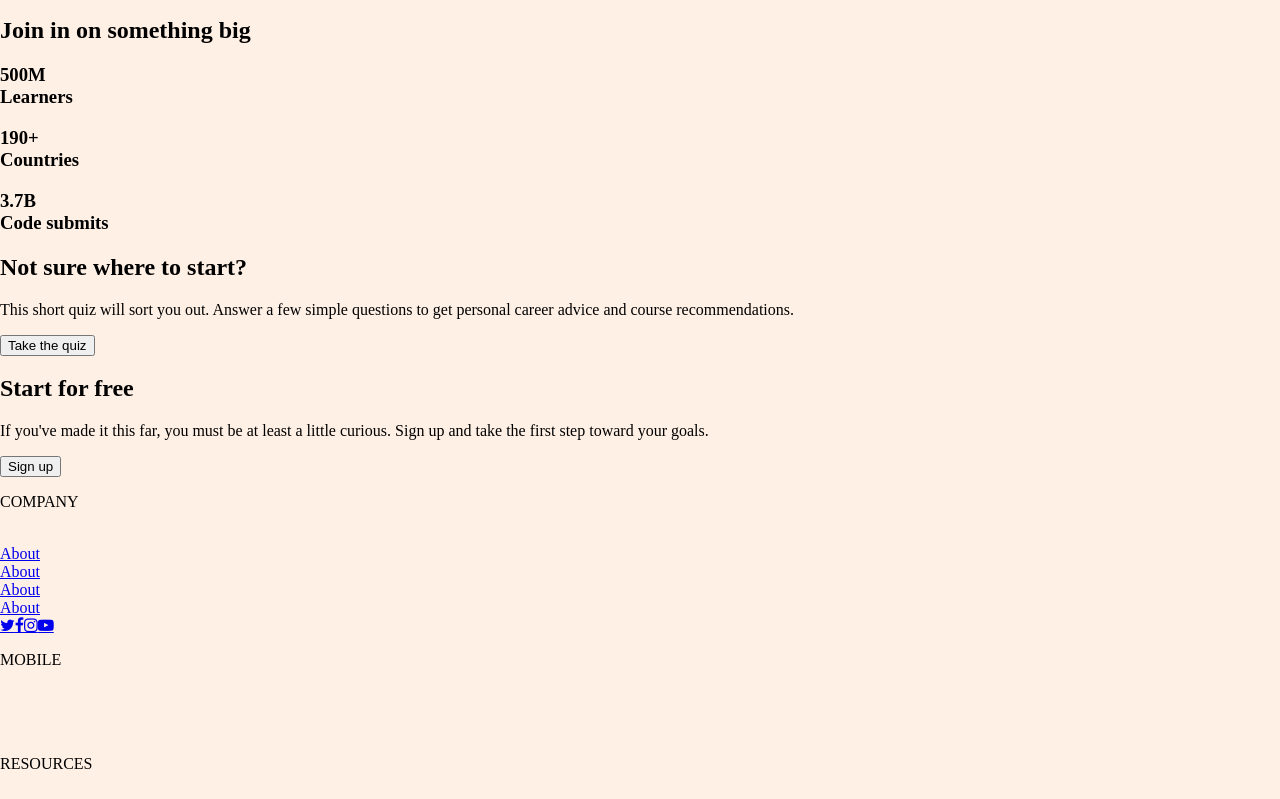
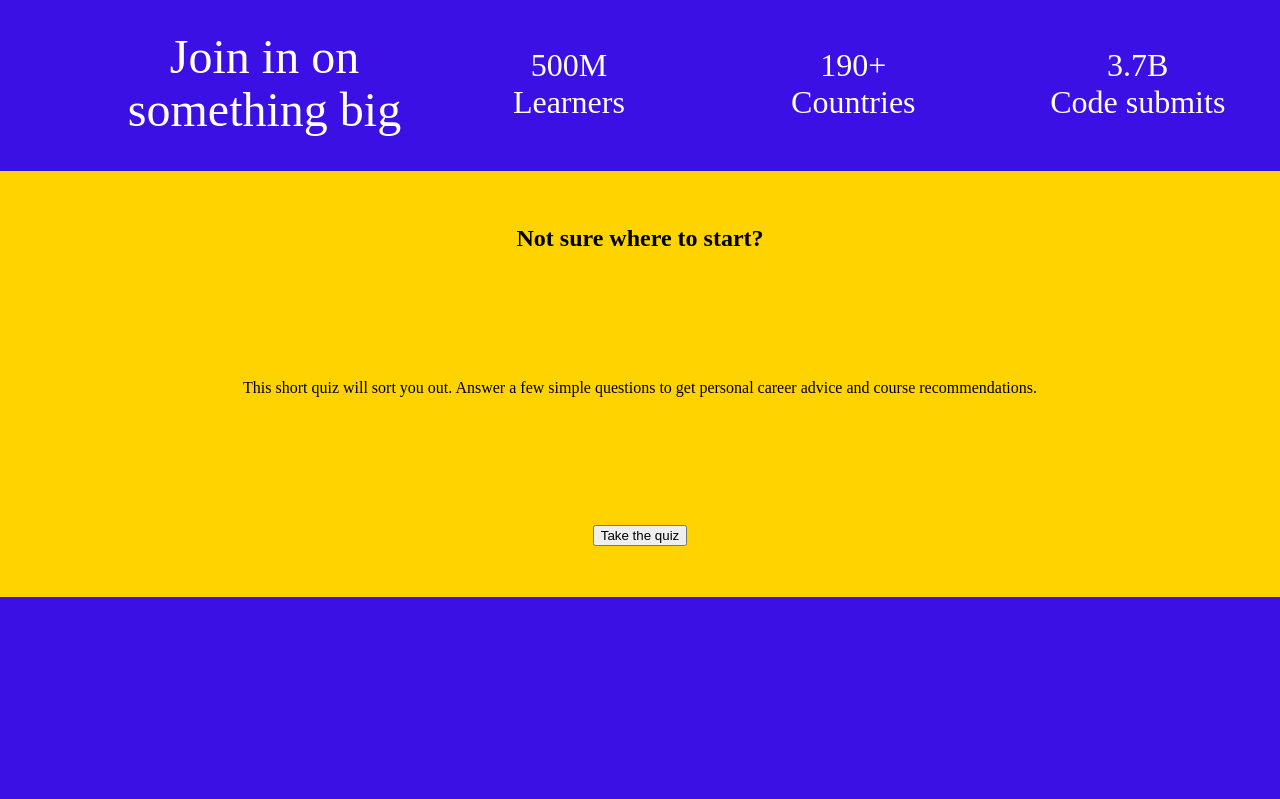
Before and after one commit to Lynn-K-A/HYF-Module-HTMLCSSGIT, a plain HTML site: page week2/codeacademy-clone.html in a window 1280 px wide. Shown: the part 927-1726 px from the top of the page. Drawn offline with Linux system fonts and the light colour scheme.

Commit message:
added more html and css

```diff
--- a/week2/codeacademy-clone.html
+++ b/week2/codeacademy-clone.html
@@ -9,7 +9,6 @@
     <link rel="stylesheet" href="https://cdnjs.cloudflare.com/ajax/libs/font-awesome/4.7.0/css/font-awesome.min.css">
 </head>
 <body>
-
     <nav>
         <ul class="nav-list">
             <li class="logo">
@@ -127,21 +126,22 @@
 </section>
 <section class="section2">
     <div class="s-p1">
-        <h2>Join in on something big</h2>
-        <h3>500M <br>Learners</h3>
-        <h3>190+ <br>Countries</h3>
-        <h3>3.7B <br>Code submits</h3>
+        <div class="s-p1-h2">Join in on something big</div>
+        <div class="s-p1-h3">500M <br>Learners</div>
+        <div class="s-p1-h3">190+ <br>Countries</div>
+        <div class="s-p1-h3">3.7B <br>Code submits</div>
     </div>
     <div class="s-p2">
-    <h2>Not sure where to start?</h2>
+    <div class="s-p2-txt"><h2>Not sure where to start?</h2>
     <p>This short quiz will sort you out. Answer a few simple questions to get personal career advice and course recommendations.</p>
     <button class="button2">Take the quiz</button>
+    <div class="s-p2-img"><img src="" alt=""></div>
     </div>
 </section>
 <section class="section3">
-    <div class="s-img1"></div>
-    <div class="s-img2"></div>
-    <div>
+    <div class="s-img1"><img src="" alt=""></div>
+    <div class="s-img2"><img src="" alt=""></div>
+    <div s-3-txt>
         <h1>Start for free</h1>
         <p>If you've made it this far, you must be at least a little curious. Sign up and take the first step toward your goals.</p>
         <button class="button3">Sign up</button>
@@ -158,7 +158,6 @@
             <a href="#">About</a><br>
             <a href="#" class="fa fa-twitter"></a><a href="#" class="fa fa-facebook"></a><a href="#" class="fa fa-instagram"></a><a href="#" class="fa fa-youtube-play"></a>
         </div>
-    </div>
         <div class="fo1-2">
         <p>MOBILE</p><br>
         <a href="#"><img></a><br>
@@ -195,6 +194,8 @@
             <p>ENTERPRISE PLANS</p><br>
             <a href="#">For Business</a>
         </div>
+        </div>
+        <hr>
     <div class="fo2">
         <p>COURSE CATALOG</p>
         <div class="fo2-1">
@@ -229,6 +230,7 @@
             <a href="#">Kotlin</a>
         </div>
     </div>
+    <hr>
     <div class="fo3">
         <a href="#">Privacy Policy</a>
         <a href="#">Cookie Policy</a>
--- a/week2/style.css
+++ b/week2/style.css
@@ -1,3 +1,6 @@
+* {
+    box-sizing: border-box;
+}
 body {
     margin: 0;
     padding: 0;
@@ -62,6 +65,14 @@ nav::after {
 }
 .main {
     margin-top: 0;
+    justify-content: center;
+    width: 100%;
+    padding: 0;
+    height: auto;
+    display: flex;
+    flex-direction: column;
+    align-content: stretch;
+    flex-wrap: wrap;
 }
 .landing-section {
     margin-top: 10%;
@@ -136,3 +147,109 @@ nav::after {
     transform: translate(5px, -8px);
     box-shadow: 0px 4px 8px black, 0px -4px 8px black;
 }
+.section2 {
+    display: flex;
+    justify-content: center;
+    width: 100%;
+    padding: 0;
+    height: 600px;
+    flex-direction: row;
+    align-content: stretch;
+    flex-wrap: wrap;
+}
+.s-p1 {
+    justify-items: center;
+    align-items: center;
+    background-color: #3A10E5;
+    color: white;
+    display: flex;
+    width: 100%;
+    height: auto;
+    flex-direction: row;
+    justify-content: flex-end;
+    align-content: stretch;
+    flex-wrap: wrap;
+}
+.s-p1-h2 {
+    font-size: 3em;
+    line-height: 1.1;
+    margin-left: 8%;
+    text-align: center;
+    flex: 1 1 25.33%;
+}
+.s-p1-h3 {
+    font-size: 2em;
+    text-align: center;
+    margin: 0;
+    flex: 1 1 22.22%;
+}
+.s-p2 {
+    justify-items: center;
+    align-items: center;
+    background-color: #FFD300;
+    color: black;
+    display: flex;
+    width: 100%;
+    height: auto;
+    flex-direction: row;
+    justify-content: stretch;
+    align-content: stretch;
+    flex-wrap: wrap;
+}
+.s-p2-txt {
+    line-height: 1.1;
+    text-align: center;
+    flex: 1 1 50%;
+    display: block;
+}
+.s-p2-txt p {
+    display: block;
+    margin: 10%;
+}
+.s-p2-img {
+    flex: 1 1 50%;
+}
+.section3 {
+    display: flex;
+    justify-content: center;
+    width: 100%;
+    padding: 0;
+    height: 500px;
+    flex-direction: row;
+    align-content: stretch;
+    flex-wrap: wrap;
+    background-color: #3A10E5;
+}
+.s-img1 {
+    margin: 2% 2% 2% 3%;
+    flex: 1 1 23%;
+    border-radius: 50% 0 0 0;
+}
+.s-img2 {
+    margin:1%;
+    flex: 1 1 23%;
+    border-radius: 50%;
+}
+.s-3-txt {
+    text-align: center;
+    flex: 1 1 40%;
+}
+footer {
+    justify-content: first baseline;
+    width: 100%;
+    padding: 0;
+    height: auto;
+    display: flex;
+    flex-direction: row;
+    align-content: stretch;
+    flex-wrap: wrap;
+}
+footer > .fo1 {
+flex: 1 1 50%;
+}
+footer > .fo2 {
+flex: 1 1 50%;
+}
+footer > .fo3 {
+flex: 1 1 100%;
+}
```
